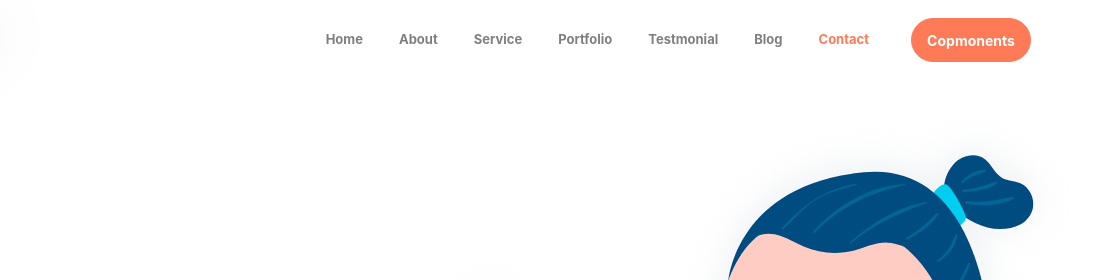
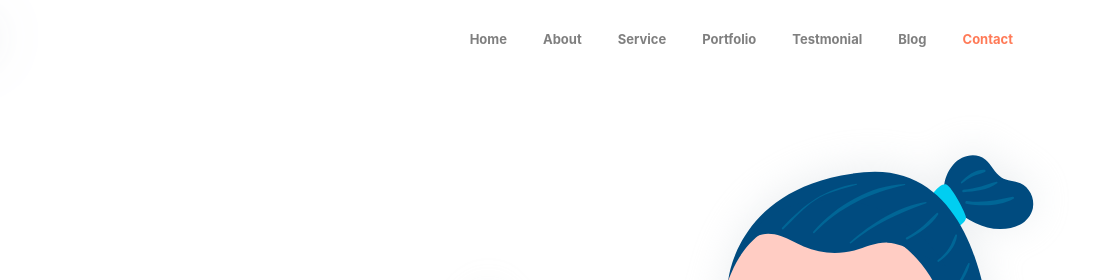
Before and after one commit to FastBoyCoder/my-portfolio, a website: page public_html/index.html in a window 1280 px wide. Shown: the top 280 px of the page, 164-1280 px from the left. Drawn offline with Linux system fonts and the light colour scheme.

Commit message:
Removing the components button

```diff
--- a/public_html/index.html
+++ b/public_html/index.html
@@ -5,7 +5,7 @@
     <meta name="viewport" content="width=device-width, initial-scale=1, shrink-to-fit=no">
     <meta name="description" content="Start your development with Steller landing page.">
     <meta name="author" content="Devcrud">
-    <title>Steller Landing page | Free Bootstrap 4.1 landing page</title>
+    <title>FastBoyCoder | Wordpress Developer</title>
     <!-- font icons -->
     <link rel="stylesheet" href="assets/vendors/themify-icons/css/themify-icons.css">
     <!-- Bootstrap + Steller main styles -->
@@ -44,9 +44,7 @@
                     <li class="nav-item">
                         <a class="nav-link" href="#contact">Contact</a>
                     </li>
-                    <li class="nav-item">
-                        <a class="- btn btn-primary rounded ml-4" href="components.html">Copmonents</a>
-                    </li>
+
                 </ul>
             </div>
         </div>
```
